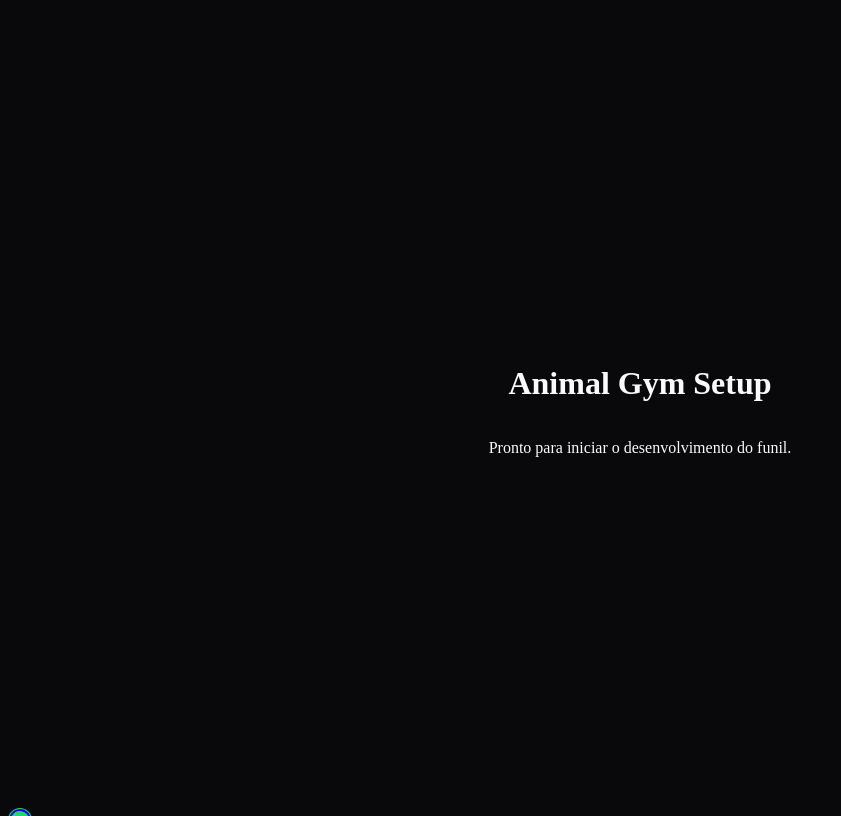
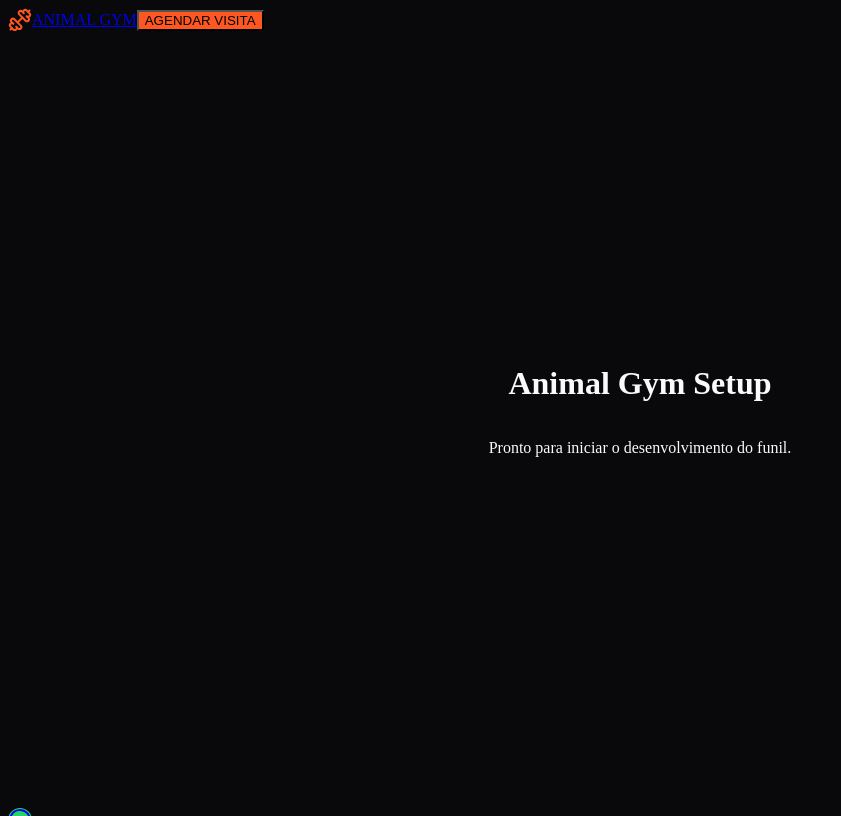
Before and after one commit to PabloCoder1/animal-gym-landing, a Next.js app: page / in a window 1280 px wide. Shown: the whole page, without its empty margins (0-841 px from the left). Built offline with nearby package versions, Linux system fonts and the light colour scheme.

Commit message:
feat: cria navbar minimalista com sticky glassmorphism e cta persistente

```diff
--- a/src/app/layout.tsx
+++ b/src/app/layout.tsx
@@ -3,6 +3,7 @@ import type { Metadata } from "next";
 import { Inter, Montserrat } from "next/font/google";
 import "./globals.css";
 import { WhatsAppFloatingButton } from "@/components/WhatsAppFloatingButton";
+import { Navbar } from "@/components/layout/Navbar";
 
 const inter = Inter({
   subsets: ["latin"],
@@ -31,6 +32,7 @@ export default function RootLayout({
   return (
     <html lang="pt-BR" className={`${inter.variable} ${montserrat.variable} scroll-smooth`}>
       <body className="bg-zinc-950 text-zinc-50 font-sans antialiased selection:bg-brand-500 selection:text-white">
+        <Navbar />
         {children}
         <WhatsAppFloatingButton />
       </body>
--- /dev/null
+++ b/src/components/layout/Navbar.tsx
@@ -0,0 +1,78 @@
+// 📄 src/components/layout/Navbar.tsx
+"use client";
+
+import { useState, useEffect } from "react";
+import { motion } from "framer-motion";
+import { Dumbbell } from "lucide-react";
+import { Container } from "@/components/ui/Container";
+import { Button } from "@/components/ui/Button";
+import { getWhatsAppLink, WA_MESSAGES } from "@/lib/whatsapp";
+
+export function Navbar() {
+  const [isScrolled, setIsScrolled] = useState(false);
+
+  // Efeito para detectar o scroll e adicionar um fundo translúcido (glassmorphism)
+  useEffect(() => {
+    const handleScroll = () => {
+      setIsScrolled(window.scrollY > 50);
+    };
+    window.addEventListener("scroll", handleScroll);
+    return () => window.removeEventListener("scroll", handleScroll);
+  }, []);
+
+  const navLinks = [
+    { label: "Serviços", href: "#servicos" },
+    { label: "Depoimentos", href: "#depoimentos" },
+    { label: "Localização", href: "#localizacao" },
+  ];
+
+  return (
+    <motion.header
+      initial={{ y: -100 }}
+      animate={{ y: 0 }}
+      transition={{ duration: 0.5, ease: "easeOut" }}
+      className={`fixed left-0 right-0 top-0 z-40 transition-all duration-300 ${
+        isScrolled
+          ? "bg-zinc-950/80 shadow-lg backdrop-blur-md py-3"
+          : "bg-transparent py-5"
+      }`}
+    >
+      <Container className="flex items-center justify-between">
+        {/* Logo */}
+        <a href="#" className="flex items-center gap-2 group">
+          <Dumbbell className="h-8 w-8 text-brand-500 transition-transform group-hover:rotate-12 group-hover:scale-110" />
+          <span className="font-heading text-xl font-black uppercase tracking-wider text-white">
+            Animal Gym
+          </span>
+        </a>
+
+        {/* Links - Visíveis apenas no Desktop para não poluir a tela no celular */}
+        <nav className="hidden md:flex items-center gap-8">
+          {navLinks.map((link) => (
+            <a
+              key={link.label}
+              href={link.href}
+              className="text-sm font-medium text-zinc-300 transition-colors hover:text-brand-500"
+            >
+              {link.label}
+            </a>
+          ))}
+        </nav>
+
+        {/* CTA Rápido */}
+        <div className="flex items-center gap-4">
+          <a
+            href={getWhatsAppLink(WA_MESSAGES.default)}
+            target="_blank"
+            rel="noopener noreferrer"
+          >
+            {/* Botão menor no mobile, tamanho padrão no desktop */}
+            <Button size="sm" className="md:h-12 md:px-6 md:text-base">
+              Agendar Visita
+            </Button>
+          </a>
+        </div>
+      </Container>
+    </motion.header>
+  );
+}
```
